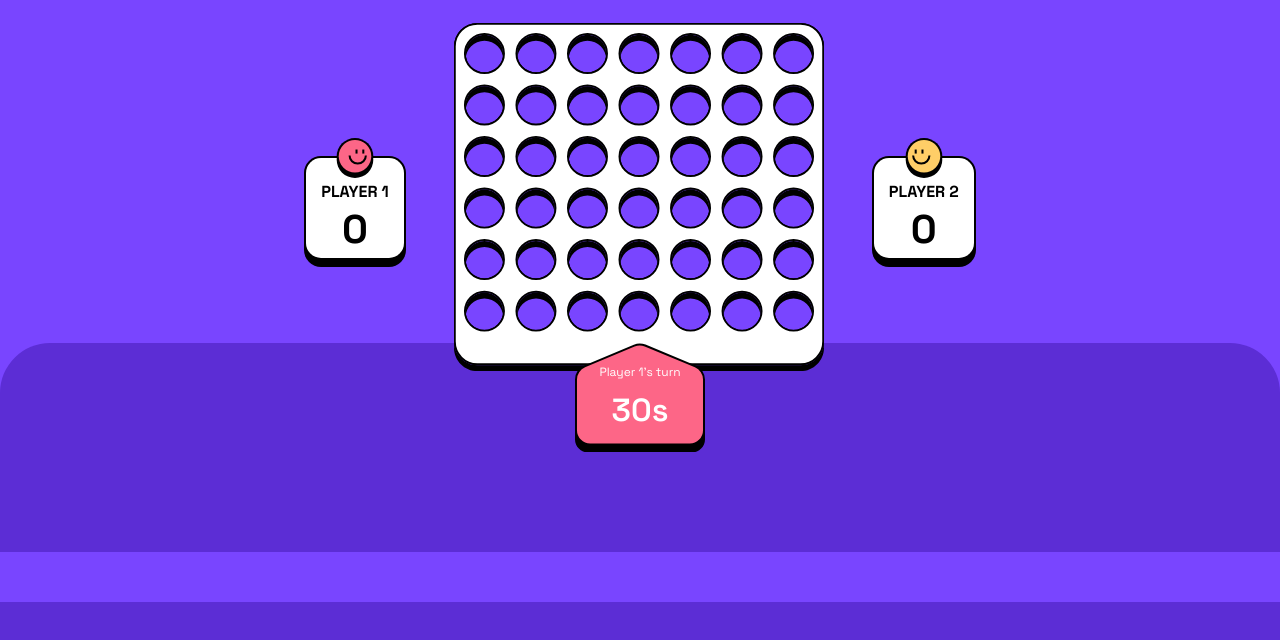
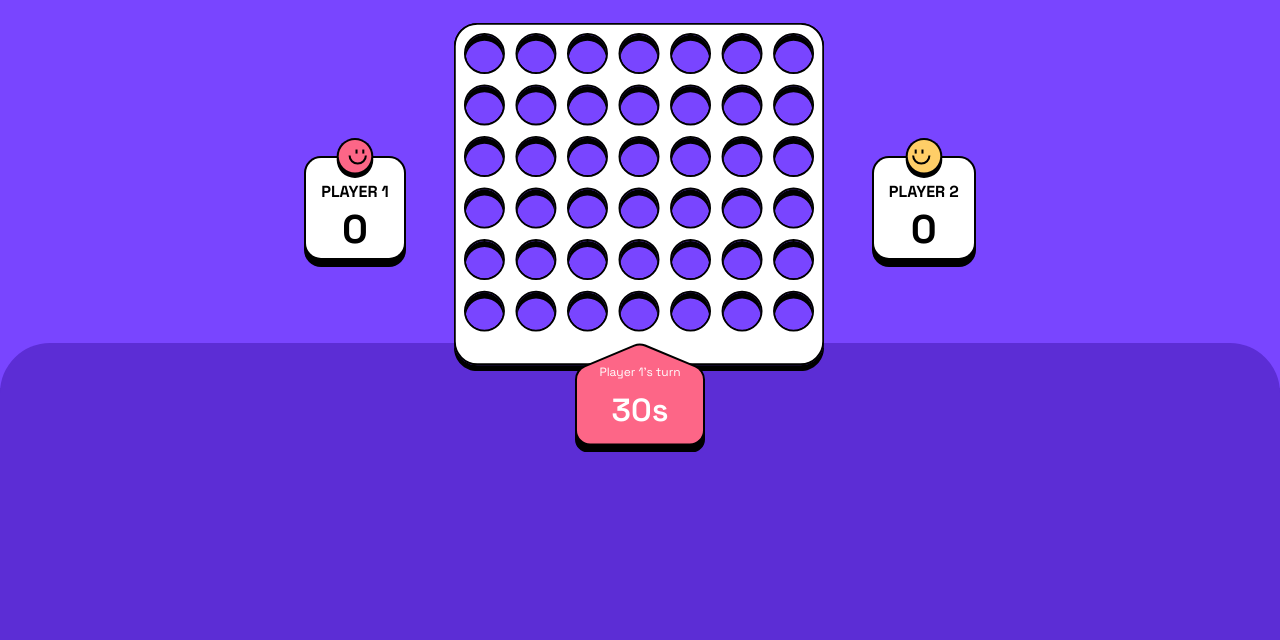
Before and after one commit to nickonyi/Connect-four-game, a website built with webpack: page src/index.html in a window 1280 px wide. Shown: the part 112-752 px from the top of the page. Built offline with nearby package versions, Linux system fonts and the light colour scheme.

Commit message:
feat: adjust body height and game board footer padding for improved layout

```diff
--- a/src/styles/style.css
+++ b/src/styles/style.css
@@ -220,6 +220,7 @@ body {
   align-items: center;
   background-color: #7945ff;
   padding-top: 40px;
+  height: 500px;
 }
 
 .game-info {
@@ -308,7 +309,7 @@ body {
 
 .game-board-footer {
   width: 100%;
-  padding-bottom: 100px;
+  padding-bottom: 30px;
   background-color: #5c2dd5;
   position: relative;
   top: -50px;
```
